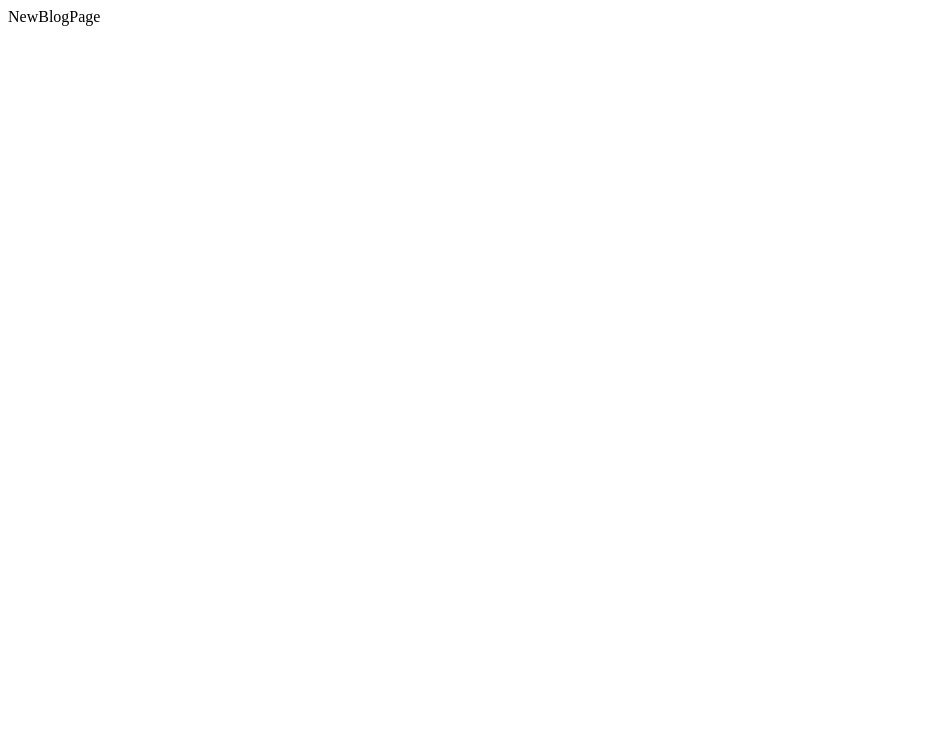
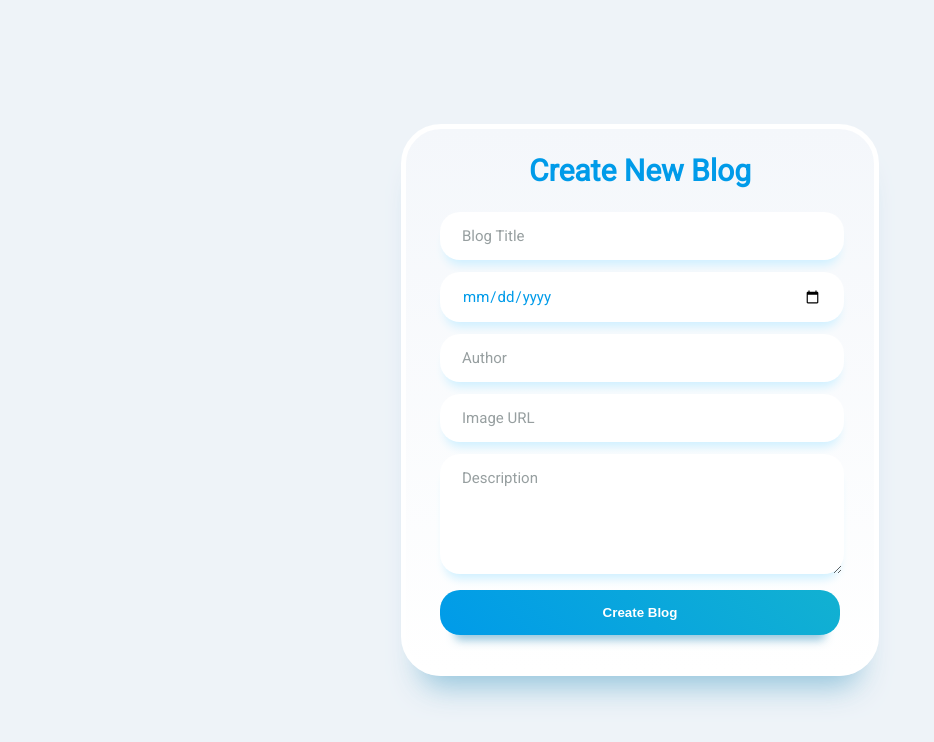
Before and after one commit to meabhiarya1/Elba-Jewelry-Design-Center-assignment, a React (Vite) app in the folder ctinfo-blog/: page /new in a window 1280 px wide. Shown: the top 742 px of the page, without its empty margins (0-934 px from the left). Built offline with nearby package versions, Linux system fonts and the light colour scheme.

Commit message:
feat: enhance BlogModal and NewBlogPage with improved styling and layout; add form handling and CSS module for NewBlogPage

```diff
--- a/ctinfo-blog/src/components/BlogModal.tsx
+++ b/ctinfo-blog/src/components/BlogModal.tsx
@@ -25,7 +25,7 @@ const BlogModal: React.FC<BlogModalProps> = ({ blog, onClose }) => {
         </button>
 
         <h2 className={styles.title}>{blog.title}</h2>
-        <p className={styles.description}>{blog.description}</p>
+        <p className={styles.description}>Description: {blog.description}</p>
       </div>
     </div>
   );
--- /dev/null
+++ b/ctinfo-blog/src/pages/NewBlogPage.module.css
@@ -0,0 +1,139 @@
+.container {
+  background: linear-gradient(0deg, var(--color-background) 0%, #f4f7fb 100%);
+  border-radius: 40px;
+  padding: var(--spacing-2) calc(var(--spacing-2) + 10px);
+  border: 5px solid var(--color-background);
+  box-shadow: rgba(133, 189, 215, 0.88) 0px 30px 30px -20px;
+  margin: var(--spacing-1);
+  max-width: 400px;
+}
+
+.heading {
+  text-align: center;
+  font-weight: 900;
+  font-size: 30px;
+  color: var(--color-blue);
+  font-family: var(--font-body);
+}
+
+.form {
+  margin-top: var(--spacing-1);
+}
+
+.form .input {
+  width: 90%;
+  background: var(--color-background);
+  border: none;
+  padding: 15px 20px;
+  border-radius: 20px;
+  margin-top: var(--spacing-1);
+  box-shadow: #cff0ff 0px 10px 10px -5px;
+  border-inline: 2px solid transparent;
+  transition: all 0.2s ease-in-out;
+  font-size: var(--font-size-body);
+  font-weight: 500;
+  color: var(--color-blue);
+  font-family: var(--font-body);
+}
+
+.form .input::placeholder {
+  color: var(--color-font-secondary);
+}
+
+.form .input:focus {
+  outline: none;
+  border-inline: 2px solid var(--color-blue);
+}
+
+.form .forgot-password {
+  display: block;
+  margin-top: 10px;
+  margin-left: 10px;
+}
+
+.form .forgot-password a {
+  font-size: 11px;
+  color: var(--color-blue);
+  text-decoration: none;
+}
+
+.form .login-button {
+  display: block;
+  width: 100%;
+  font-weight: bold;
+  background: linear-gradient(45deg, var(--color-blue), #12b1d1);
+  color: var(--color-background);
+  padding-block: 15px;
+  margin: var(--spacing-1) auto;
+  border-radius: 20px;
+  box-shadow: rgba(133, 189, 215, 0.88) 0px 20px 10px -15px;
+  border: none;
+  transition: all 0.2s ease-in-out;
+}
+
+.form .login-button:hover {
+  transform: scale(1.03);
+  box-shadow: rgba(133, 189, 215, 0.88) 0px 23px 10px -20px;
+}
+
+.form .login-button:active {
+  transform: scale(0.95);
+  box-shadow: rgba(133, 189, 215, 0.88) 0px 15px 10px -10px;
+}
+
+.social-account-container {
+  margin-top: calc(var(--spacing-1) + 5px);
+}
+
+.social-account-container .title {
+  display: block;
+  text-align: center;
+  font-size: 10px;
+  color: var(--color-font-secondary);
+}
+
+.social-account-container .social-accounts {
+  width: 100%;
+  display: flex;
+  justify-content: center;
+  gap: 15px;
+  margin-top: 5px;
+}
+
+.social-account-container .social-accounts .social-button {
+  background: linear-gradient(45deg, #000000 0%, #707070 100%);
+  border: 5px solid var(--color-background);
+  padding: 5px;
+  border-radius: 50%;
+  width: 40px;
+  aspect-ratio: 1;
+  display: grid;
+  place-content: center;
+  box-shadow: rgba(133, 189, 215, 0.88) 0px 12px 10px -8px;
+  transition: all 0.2s ease-in-out;
+}
+
+.social-account-container .social-accounts .social-button .svg {
+  fill: var(--color-background);
+  margin: auto;
+}
+
+.social-account-container .social-accounts .social-button:hover {
+  transform: scale(1.2);
+}
+
+.social-account-container .social-accounts .social-button:active {
+  transform: scale(0.9);
+}
+
+.agreement {
+  display: block;
+  text-align: center;
+  margin-top: var(--spacing-1);
+}
+
+.agreement a {
+  text-decoration: none;
+  color: var(--color-blue);
+  font-size: 9px;
+}
--- a/ctinfo-blog/src/pages/NewBlogPage.tsx
+++ b/ctinfo-blog/src/pages/NewBlogPage.tsx
@@ -1,11 +1,88 @@
-import React from 'react'
+import React, { useState } from "react";
+import { useNavigate } from "react-router-dom";
+import styles from "./NewBlogPage.module.css"; // CSS Module with styles like .container, .form, etc.
+
+const createBlog = async (blog: any) => {
+  console.log("Creating blog...", blog);
+  return new Promise((resolve) => setTimeout(resolve, 1000));
+};
 
 const NewBlogPage = () => {
+  const [formData, setFormData] = useState({
+    title: "",
+    launchdate: "",
+    author: "",
+    image_link: "",
+    description: "",
+  });
+
+  const navigate = useNavigate();
+
+  const handleChange = (e: React.ChangeEvent<HTMLInputElement | HTMLTextAreaElement>) => {
+    const { name, value } = e.target;
+    setFormData((prev) => ({ ...prev, [name]: value }));
+  };
+
+  const handleSubmit = async (e: React.FormEvent) => {
+    e.preventDefault();
+    await createBlog(formData);
+    navigate("/library");
+  };
+
   return (
-    <div>
-      NewBlogPage
+    <div className="wrapper">
+      <div className={styles.container}>
+        <div className={styles.heading}>Create New Blog</div>
+        <form className={styles.form} onSubmit={handleSubmit}>
+          <input
+            name="title"
+            placeholder="Blog Title"
+            value={formData.title}
+            onChange={handleChange}
+            className={styles.input}
+            required
+          />
+          <input
+            name="launchdate"
+            type="date"
+            placeholder="Launch Date"
+            value={formData.launchdate}
+            onChange={handleChange}
+            className={styles.input}
+            required
+          />
+          <input
+            name="author"
+            placeholder="Author"
+            value={formData.author}
+            onChange={handleChange}
+            className={styles.input}
+            required
+          />
+          <input
+            name="image_link"
+            placeholder="Image URL"
+            value={formData.image_link}
+            onChange={handleChange}
+            className={styles.input}
+            required
+          />
+          <textarea
+            name="description"
+            placeholder="Description"
+            rows={5}
+            value={formData.description}
+            onChange={handleChange}
+            className={styles.input}
+            required
+          />
+          <button type="submit" className={styles["login-button"]}>
+            Create Blog
+          </button>
+        </form>
+      </div>
     </div>
-  )
-}
+  );
+};
 
-export default NewBlogPage
+export default NewBlogPage;
--- a/ctinfo-blog/src/styles/variables.css
+++ b/ctinfo-blog/src/styles/variables.css
@@ -26,3 +26,16 @@
   --spacing-5: 60px;
   --spacing-6: 72px;
 }
+
+body, html {
+  height: 100%;
+  margin: 0;
+}
+
+.wrapper {
+  display: flex;
+  justify-content: center;
+  align-items: center;
+  height: 100vh;
+  background: #eef3f8;
+}
```
